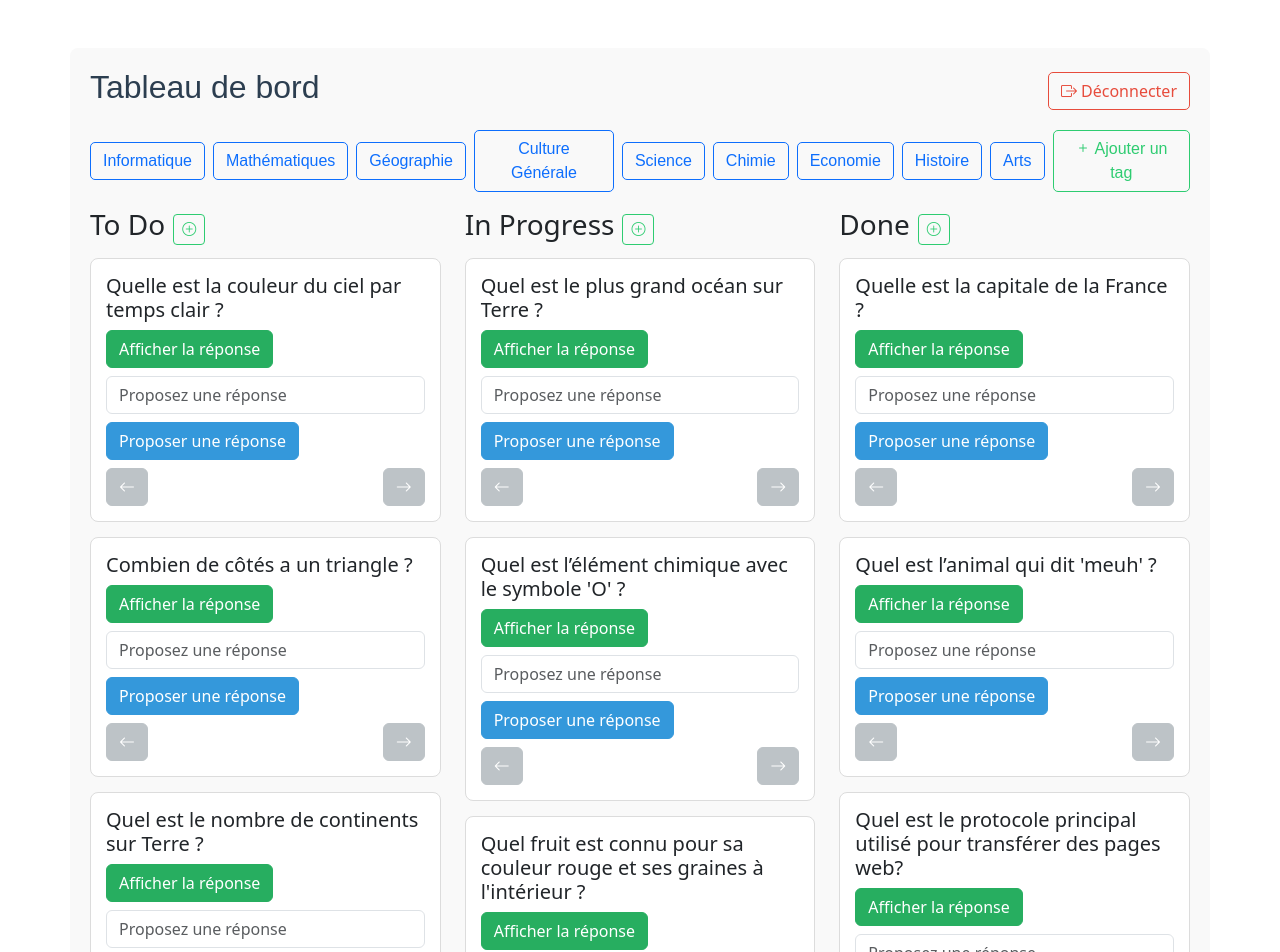
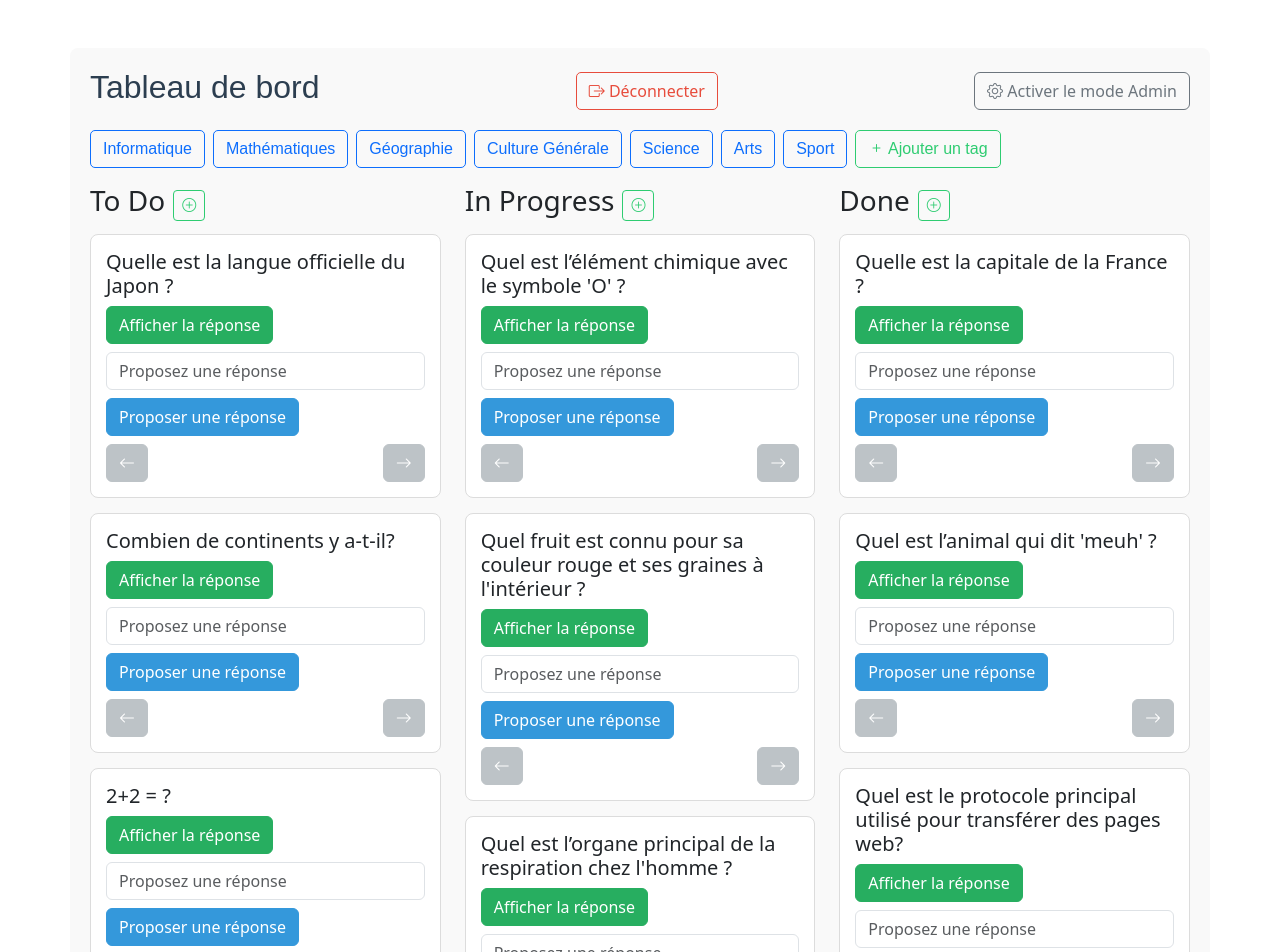
Before and after one commit to DrissGG/memopus, an Angular app: page /dashboard in a window 1280 px wide. Shown: the top 952 px of the page. Built offline with nearby package versions, Linux system fonts and the light colour scheme; data requests are answered from the project's data file.

Commit message:
correction formulaire en mode admin

```diff
--- a/db.json
+++ b/db.json
@@ -1,83 +1,78 @@
 {
   "cards": [
     {
-      "id": 1,
-      "question": "Quelle est la couleur du ciel par temps clair ?",
-      "answer": "Bleu",
-      "description": "Couleur du ciel pendant une journée ensoleillée.",
-      "tag": 1,
+      "question": "Quelle est la couleur du ciel par temps clair ?sSS",
+      "answer": "BleuqS",
+      "tag": "1",
+      "column": "1",
+      "id": "1"
+    },
+    {
+      "question": "Combien de côtés a un triangle ?d",
+      "answer": "Trois",
+      "tag": "2",
+      "column": null,
+      "id": "2"
+    },
+    {
+      "question": "Quel est le plus grand océan sur Terre ?qq",
+      "answer": "Pacifique",
+      "tag": "3",
+      "column": 0,
+      "id": "3"
+    },
+    {
+      "id": "4",
+      "question": "Quel est l’élément chimique avec le symbole 'O' ?",
+      "answer": "Oxygène",
+      "description": "Gaz essentiel à la respiration.",
+      "tag": "5",
+      "column": 2
+    },
+    {
+      "id": "5",
+      "question": "Quelle est la capitale de la France ?",
+      "answer": "Paris",
+      "description": "Ville lumière et capitale française.",
+      "tag": "3",
+      "column": 3
+    },
+    {
+      "id": "6",
+      "question": "Quel est l’animal qui dit 'meuh' ?",
+      "answer": "Vache",
+      "description": "Animal d’élevage connu pour son lait.",
+      "tag": "4",
+      "column": 3
+    },
+    {
+      "question": "Quel est le nombre de continents sur Terre ?,zslqdl",
+      "answer": "Sept;,s,lS",
+      "tag": "4",
+      "id": "7"
+    },
+    {
+      "id": "8",
+      "question": "Quelle est la langue officielle du Japon ?",
+      "answer": "Japonais",
+      "description": "Langue parlée au Japon.",
+      "tag": "4",
       "column": 1
     },
     {
-      "id": 2,
-      "question": "Combien de côtés a un triangle ?",
-      "answer": "Trois",
-      "description": "Un triangle a trois côtés.",
-      "tag": 2,
-      "column": 1
-    },
-    {
-      "id": 3,
-      "question": "Quel est le plus grand océan sur Terre ?",
-      "answer": "Pacifique",
-      "description": "Océan le plus étendu.",
-      "tag": 3,
+      "id": "9",
+      "question": "Quel fruit est connu pour sa couleur rouge et ses graines à l'intérieur ?",
+      "answer": "Fraise",
+      "description": "Fruit rouge avec des petites graines.",
+      "tag": "4",
       "column": 2
     },
     {
-      "id": 4,
-      "question": "Quel est l’élément chimique avec le symbole 'O' ?",
-      "answer": "Oxygène",
-      "description": "Gaz essentiel à la respiration.",
-      "tag": 5,
-      "column": 2
-    },
-    {
-      "id": 5,
-      "question": "Quelle est la capitale de la France ?",
-      "answer": "Paris",
-      "description": "Ville lumière et capitale française.",
-      "tag": 3,
-      "column": 3
-    },
-    {
-      "id": 6,
-      "question": "Quel est l’animal qui dit 'meuh' ?",
-      "answer": "Vache",
-      "description": "Animal d’élevage connu pour son lait.",
-      "tag": 4,
-      "column": 3
-    },
-    {
-      "id": 7,
-      "question": "Quel est le nombre de continents sur Terre ?",
-      "answer": "Sept",
-      "description": "Nombre de grands continents.",
-      "tag": 3,
-      "column": 1
-    },
-    {
-      "id": 8,
-      "question": "Quelle est la langue officielle du Japon ?",
-      "answer": "Japonais",
-      "description": "Langue parlée au Japon.",
-      "tag": 4,
-      "column": 1
-    },
-    {
-      "id": 9,
-      "question": "Quel fruit est connu pour sa couleur rouge et ses graines à l'intérieur ?",
-      "answer": "Fraise",
-      "description": "Fruit rouge avec des petites graines.",
-      "tag": 4,
-      "column": 2
-    },
-    {
-      "id": 10,
+      "id": "10",
       "question": "Quel est l’organe principal de la respiration chez l'homme ?",
       "answer": "Poumons",
       "description": "Organe essentiel pour respirer.",
-      "tag": 5,
+      "tag": "5",
       "column": 2
     },
     {
@@ -85,49 +80,49 @@
       "question": "Combien de continents y a-t-il?",
       "answer": "7",
       "column": 1,
-      "tag": 3
+      "tag": "3"
     },
     {
-      "id": 11,
+      "id": "11",
       "question": "Quel est le langage de programmation principalement utilisé pour le développement web côté client?",
       "answer": "JavaScript",
-      "column": 1,
-      "tag": 1
+      "column": "1",
+      "tag": "1"
     },
     {
-      "id": 12,
       "question": "Quelle est la structure de données de base utilisée pour stocker des paires clé-valeur?",
-      "answer": "Table de hachage",
-      "column": 2,
-      "tag": 1
+      "answer": "Table de hachagess",
+      "tag": "1",
+      "column": "null",
+      "id": "12"
     },
     {
-      "id": 13,
+      "id": "13",
       "question": "Quel est le protocole principal utilisé pour transférer des pages web?",
       "answer": "HTTP",
       "column": 3,
-      "tag": 1
+      "tag": "1"
     },
     {
-      "id": "e3e8",
-      "question": "Combien de coté a un carré",
+      "question": "Combien de coté a un carrésddsd",
       "answer": "4",
-      "column": 3,
-      "tag": 2
+      "tag": "2",
+      "column": null,
+      "id": "e3e8"
     },
     {
-      "id": "4816",
       "question": "Qui a fait mona lisa",
       "answer": "picasso",
-      "column": 2,
-      "tag": null
+      "tag": "b6bf",
+      "column": null,
+      "id": "4816"
     },
     {
       "id": "064c",
       "question": "SD?",
       "answer": "SQQ.?",
       "column": 2,
-      "tag": 3
+      "tag": "3"
     },
     {
       "id": "c617",
@@ -135,66 +130,107 @@
       "answer": "SSSS",
       "column": 2,
       "tag": "b6bf"
+    },
+    {
+      "question": "Quel joueur a gagné bcp de ballon d'or ???",
+      "answer": "messi",
+      "tag": "7db3",
+      "column": 2,
+      "id": "f83f"
+    },
+    {
+      "id": "5206",
+      "question": "Quel joueur a gagné bcp de ballon d'or",
+      "answer": "messi",
+      "column": 2,
+      "tag": "7db3"
+    },
+    {
+      "question": "2+2 = ?",
+      "answer": "4",
+      "tag": "2",
+      "column": "null",
+      "id": "8e6c"
+    },
+    {
+      "question": "2+2 = ?",
+      "answer": "4",
+      "tag": "2",
+      "column": "1",
+      "id": "66fa"
+    },
+    {
+      "question": "2+2 = ?",
+      "answer": "33",
+      "tag": "2",
+      "column": "1",
+      "id": "3b92"
+    },
+    {
+      "question": "2+2 = ?",
+      "answer": "33",
+      "tag": "2",
+      "column": "null",
+      "id": "51e6"
+    },
+    {
+      "question": "2+2 = ?",
+      "answer": "4",
+      "tag": "2",
+      "column": 1,
+      "id": "123d"
+    }
+  ],
+  "tags": [
+    {
+      "id": "1",
+      "label": "Informatique"
+    },
+    {
+      "label": "Mathématiques",
+      "id": "2"
+    },
+    {
+      "id": "3",
+      "label": "Géographie"
+    },
+    {
+      "id": "4",
+      "label": "Culture Générale"
+    },
+    {
+      "id": "5",
+      "label": "Science"
+    },
+    {
+      "id": "b6bf",
+      "label": "Arts"
+    },
+    {
+      "label": "Sport",
+      "id": "7db3"
     }
   ],
   "users": [
     {
-      "id": 1,
+      "id": "1",
       "login": "y",
       "pwd": "y"
     }
   ],
-  "tags": [
-    {
-      "id": 1,
-      "label": "Informatique"
-    },
-    {
-      "id": 2,
-      "label": "Mathématiques"
-    },
-    {
-      "id": 3,
-      "label": "Géographie"
-    },
-    {
-      "id": 4,
-      "label": "Culture Générale"
-    },
-    {
-      "id": 5,
-      "label": "Science"
-    },
-    {
-      "id": "f9d8",
-      "label": "Chimie"
-    },
-    {
-      "id": "381d",
-      "label": "Economie"
-    },
-    {
-      "id": "e938",
-      "label": "Histoire"
-    },
-    {
-      "id": "b6bf",
-      "label": "Arts"
-    }
-  ],
   "columns": [
     {
-      "id": 1,
+      "id": "1",
       "label": "To Do",
       "order": 1
     },
     {
-      "id": 2,
+      "id": "2",
       "label": "In Progress",
       "order": 2
     },
     {
-      "id": 3,
+      "id": "3",
       "label": "Done",
       "order": 3
     }
--- /dev/null
+++ b/src/app/admin.service.ts
@@ -0,0 +1,30 @@
+import { Injectable } from '@angular/core';
+import { BehaviorSubject } from 'rxjs';
+
+@Injectable({
+  providedIn: 'root'
+})
+export class AdminService {
+  // Utilisation d'un BehaviorSubject pour stocker l'état d'admin
+  private isAdminSubject = new BehaviorSubject<boolean>(false);
+
+  // Observable pour que les composants puissent s'abonner aux changements
+  isAdmin$ = this.isAdminSubject.asObservable();
+
+  constructor() { }
+
+  // Méthode pour activer le mode administrateur
+  enableAdminMode() {
+    this.isAdminSubject.next(true);
+  }
+
+  // Méthode pour désactiver le mode administrateur
+  disableAdminMode() {
+    this.isAdminSubject.next(false);
+  }
+
+  // Méthode pour récupérer l'état actuel du mode administrateur
+  isAdmin(): boolean {
+    return this.isAdminSubject.value;
+  }
+}
--- a/src/app/dashboard/dashboard.component.html
+++ b/src/app/dashboard/dashboard.component.html
@@ -5,14 +5,25 @@
         <button class="btn btn-outline-danger" (click)="logout()">
             <i class="bi bi-box-arrow-right"></i> Déconnecter
         </button>
+
+        <!-- Bouton pour activer/désactiver le mode admin -->
+        <button class="btn btn-outline-secondary" (click)="toggleAdminMode()">
+            <i class="bi bi-gear"></i> {{ isAdmin ? 'Désactiver le mode Admin' : 'Activer le mode Admin' }}
+        </button>
     </div>
 
     <!-- Liste des tags avec bouton pour ajouter un nouveau tag -->
     <div class="mb-3 d-flex align-items-center">
-        <button *ngFor="let tag of tags" (click)="filterByTag(tag.id)" [class.btn-primary]="selectedTag === tag.id"
-            [class.btn-outline-primary]="selectedTag !== tag.id" class="btn me-2 btn-tag">
+        <div *ngFor="let tag of tags" class="d-flex align-items-center me-2">
+            <button (click)="filterByTag(tag.id)" [class.btn-primary]="selectedTag === tag.id"
+                [class.btn-outline-primary]="selectedTag !== tag.id" class="btn btn-tag">
                 {{ tag.label }}
             </button>
+            <!-- Bouton "gear" pour modifier le tag -->
+            <button *ngIf="isAdmin" class="btn btn-outline-secondary btn-sm ms-2" (click)="openEditTagModal(tag)">
+                <i class="bi bi-gear"></i>
+            </button>
+        </div>
         <button class="btn btn-outline-success btn-tag" (click)="openAddTagModal()">
             <i class="bi bi-plus"></i> Ajouter un tag
         </button>
@@ -54,19 +65,23 @@
             <div class="card-columns">
                 <div class="card" *ngFor="let card of getCardsByColumn(column.id)">
                     <div class="card-body">
-                        <h5 class="card-title">{{ card.question }}</h5>
-
+                        <h5 class="card-title d-flex justify-content-between align-items-center">
+                            {{ card.question }}
+                            <!-- Bouton "gear" pour modifier la carte -->
+                            <button *ngIf="isAdmin" class="btn btn-outline-secondary btn-sm ms-2"
+                                (click)="openEditCardModal(card, column.id)">
+                                <i class="bi bi-gear"></i>
+                            </button>
+                        </h5>
                         <!-- Bouton pour afficher la réponse -->
                         <button class="btn btn-success mb-2" (click)="toggleAnswer(card)">
                             {{ card.showAnswer ? card.answer : 'Afficher la réponse' }}
                         </button>
-
                         <input type="text" class="form-control mb-2" [(ngModel)]="userAnswers[card.id]"
                             placeholder="Proposez une réponse" />
                         <button class="btn btn-primary" (click)="submitAnswer(card)">
                             Proposer une réponse
                         </button>
-
                         <!-- Flèches pour déplacer la carte -->
                         <div class="d-flex justify-content-between mt-2">
                             <button class="btn btn-secondary" (click)="moveCardLeft(card)">
@@ -79,11 +94,11 @@
                     </div>
                 </div>
             </div>
-        </div>
-    </div>
+
 
             <!-- Modal pour ajouter une nouvelle carte -->
-    <div class="modal fade" [ngClass]="{'show d-block': isAddCardModalOpen}" tabindex="-1" role="dialog">
+            <!-- Modal pour ajouter une nouvelle carte -->
+            <div *ngIf="isAddCardModalOpen" class="modal fade show d-block" tabindex="-1" role="dialog">
                 <div class="modal-dialog" role="document">
                     <div class="modal-content">
                         <div class="modal-header">
@@ -91,28 +106,87 @@
                             <button type="button" class="btn-close" (click)="closeAddCardModal()"></button>
                         </div>
                         <div class="modal-body">
+                            <div class="modal-body">
                                 <form (ngSubmit)="addCard()">
                                     <div class="mb-3">
                                         <label for="cardQuestion" class="form-label">Question</label>
-                            <input type="text" class="form-control" id="cardQuestion" [(ngModel)]="newCardQuestion"
-                                name="cardQuestion" required>
+                                        <input type="text" class="form-control" id="cardQuestion"
+                                            [(ngModel)]="newCardQuestion" name="cardQuestion" required>
                                     </div>
                                     <div class="mb-3">
                                         <label for="cardAnswer" class="form-label">Réponse</label>
-                            <input type="text" class="form-control" id="cardAnswer" [(ngModel)]="newCardAnswer"
-                                name="cardAnswer" required>
+                                        <input type="text" class="form-control" id="cardAnswer"
+                                            [(ngModel)]="newCardAnswer" name="cardAnswer" required>
                                     </div>
-                        <!-- Sélecteur de tag -->
                                     <div class="mb-3">
                                         <label for="cardTag" class="form-label">Tag</label>
-                            <select class="form-select" id="cardTag" [(ngModel)]="newCardTagId" name="cardTag" required>
+                                        <select class="form-select" id="cardTag" [(ngModel)]="newCardTagId"
+                                            name="cardTag" required>
                                             <option *ngFor="let tag of tags" [value]="tag.id">{{ tag.label }}</option>
                                         </select>
                                     </div>
                                     <button type="submit" class="btn btn-primary">Ajouter la carte</button>
                                 </form>
+
                             </div>
                         </div>
                     </div>
                 </div>
             </div>
+
+            <!-- Modal pour éditer un tag -->
+            <div class="modal fade" [ngClass]="{'show d-block': isEditTagModalOpen}" tabindex="-1" role="dialog">
+                <div class="modal-dialog" role="document">
+                    <div class="modal-content">
+                        <div class="modal-header">
+                            <h5 class="modal-title">Modifier le tag</h5>
+                            <button type="button" class="btn-close" (click)="closeEditTagModal()"></button>
+                        </div>
+                        <div class="modal-body">
+                            <form (ngSubmit)="saveTagEdits()">
+                                <div class="mb-3">
+                                    <label for="editedTagLabel" class="form-label">Nom du tag</label>
+                                    <input type="text" class="form-control" id="editedTagLabel"
+                                        [(ngModel)]="editedTagLabel" name="editedTagLabel" required>
+                                </div>
+                                <button type="submit" class="btn btn-primary">Enregistrer</button>
+                            </form>
+                        </div>
+                    </div>
+                </div>
+            </div>
+
+            <!-- Modal pour éditer une carte -->
+            <div class="modal fade" [ngClass]="{'show d-block': isEditCardModalOpen}" tabindex="-1" role="dialog">
+                <div class="modal-dialog" role="document">
+                    <div class="modal-content">
+                        <div class="modal-header">
+                            <h5 class="modal-title">Modifier la carte</h5>
+                            <button type="button" class="btn-close" (click)="closeEditCardModal()"></button>
+                        </div>
+                        <div class="modal-body">
+                            <form (ngSubmit)="saveCardEdits()">
+                                <div class="mb-3">
+                                    <label for="editedCardQuestion" class="form-label">Question</label>
+                                    <input type="text" class="form-control" id="editedCardQuestion"
+                                        [(ngModel)]="editedCardQuestion" name="editedCardQuestion" required>
+                                </div>
+                                <div class="mb-3">
+                                    <label for="editedCardAnswer" class="form-label">Réponse</label>
+                                    <input type="text" class="form-control" id="editedCardAnswer"
+                                        [(ngModel)]="editedCardAnswer" name="editedCardAnswer" required>
+                                </div>
+                                <!-- Sélecteur de tag -->
+                                <div class="mb-3">
+                                    <label for="editedCardTag" class="form-label">Tag</label>
+                                    <select class="form-select" id="editedCardTag" [(ngModel)]="editedCardTagId"
+                                        name="editedCardTag" required>
+                                        <option *ngFor="let tag of tags" [value]="tag.id">{{ tag.label }}</option>
+                                    </select>
+                                </div>
+                                <button type="submit" class="btn btn-primary">Enregistrer</button>
+                            </form>
+                        </div>
+                    </div>
+                </div>
+            </div>
--- a/src/app/dashboard/dashboard.component.ts
+++ b/src/app/dashboard/dashboard.component.ts
@@ -4,6 +4,7 @@ import { TagService } from '../services/tag.service';
 import { CommonModule } from '@angular/common';
 import { FormsModule } from '@angular/forms';
 import { Router } from '@angular/router';
+import { AdminService } from '../admin.service';
 
 
 @Component({
@@ -28,13 +29,100 @@ export class DashboardComponent implements OnInit {
   currentColumnId: number | null = null; // Stocke l'ID de la colonne où la carte sera ajoutée
   newCardTagId: number | null = null; // Tag sélectionné pour la nouvelle carte
 
-
+  isAdmin = false; // Variable pour stocker l'état de l'admin localement
 
   constructor(
     private cardService: CardService,
     private tagService: TagService,
-    private router: Router
-  ) { }
+    private router: Router,
+    private adminService: AdminService
+  ) {
+    // S'abonner aux changements de l'état admin
+    this.adminService.isAdmin$.subscribe(isAdmin => {
+      this.isAdmin = isAdmin;
+    })
+  }
+
+  toggleAdminMode() {
+    if (this.isAdmin) {
+      this.adminService.disableAdminMode();
+    } else {
+      this.adminService.enableAdminMode();
+    }
+  }
+
+  // Variables pour le modal d'édition de tag
+  isEditTagModalOpen = false;
+  tagToEdit: any = null;
+  editedTagLabel: string = '';
+
+  // Variables pour le modal d'édition de carte
+  isEditCardModalOpen = false;
+  cardToEdit: any = null;
+  editedCardQuestion: string = '';
+  editedCardAnswer: string = '';
+  editedCardTagId: number | null = null;
+
+
+  // Méthode pour ouvrir le modal d'édition de tag
+  openEditTagModal(tag: any) {
+    this.tagToEdit = tag;
+    this.editedTagLabel = tag.label;
+    this.isEditTagModalOpen = true;
+  }
+
+  // Méthode pour fermer le modal d'édition de tag
+  closeEditTagModal() {
+    this.isEditTagModalOpen = false;
+    this.tagToEdit = null;
+  }
+
+  // Méthode pour enregistrer les modifications du tag
+  saveTagEdits() {
+    if (this.tagToEdit) {
+      this.tagService.updateTag(this.tagToEdit.id, { label: this.editedTagLabel }).subscribe(() => {
+        this.tagToEdit.label = this.editedTagLabel;
+        this.closeEditTagModal();
+      });
+    }
+  }
+
+  // Méthode pour ouvrir le modal d'édition de carte
+  openEditCardModal(card: any, columnId: number) {
+    this.cardToEdit = card;
+    this.currentColumnId = columnId;
+    this.editedCardQuestion = card.question;
+    this.editedCardAnswer = card.answer;
+    this.editedCardTagId = card.tag;
+    this.isEditCardModalOpen = true;
+  }
+
+  // Méthode pour fermer le modal d'édition de carte
+  closeEditCardModal() {
+    this.isEditCardModalOpen = false;
+    this.cardToEdit = null;
+  }
+
+  // Méthode pour enregistrer les modifications de la carte
+  saveCardEdits() {
+    if (this.cardToEdit) {
+      const updatedCard = {
+        question: this.editedCardQuestion,
+        answer: this.editedCardAnswer,
+        tag: this.editedCardTagId,
+        column: this.currentColumnId
+
+      };
+      console.log(updatedCard)
+      this.cardService.updateCard(this.cardToEdit.id, updatedCard).subscribe(() => {
+        this.cardToEdit.question = this.editedCardQuestion;
+        this.cardToEdit.answer = this.editedCardAnswer;
+        this.cardToEdit.tag = this.editedCardTagId;
+        this.cardToEdit.column = this.currentColumnId;
+        this.closeEditCardModal();
+      });
+    }
+  }
 
   ngOnInit() {
     this.loadCards();
--- a/src/app/services/card.service.ts
+++ b/src/app/services/card.service.ts
@@ -23,4 +23,9 @@ export class CardService {
     addCard(card: any): Observable<any> {
         return this.http.post<any>(this.apiUrl, card);
     }
+
+    // Méthode pour mettre à jour une carte
+    updateCard(cardId: number, cardData: any): Observable<any> {
+        return this.http.put(`${this.apiUrl}/${cardId}`, cardData);
+    }
 }
```
Also changed, not shown: src/app/services/tag.service.ts (+8 -0 lines), 1 other file (tests, documents, lock files or other folders). Lines whose indentation alone changed are shown as unchanged.
